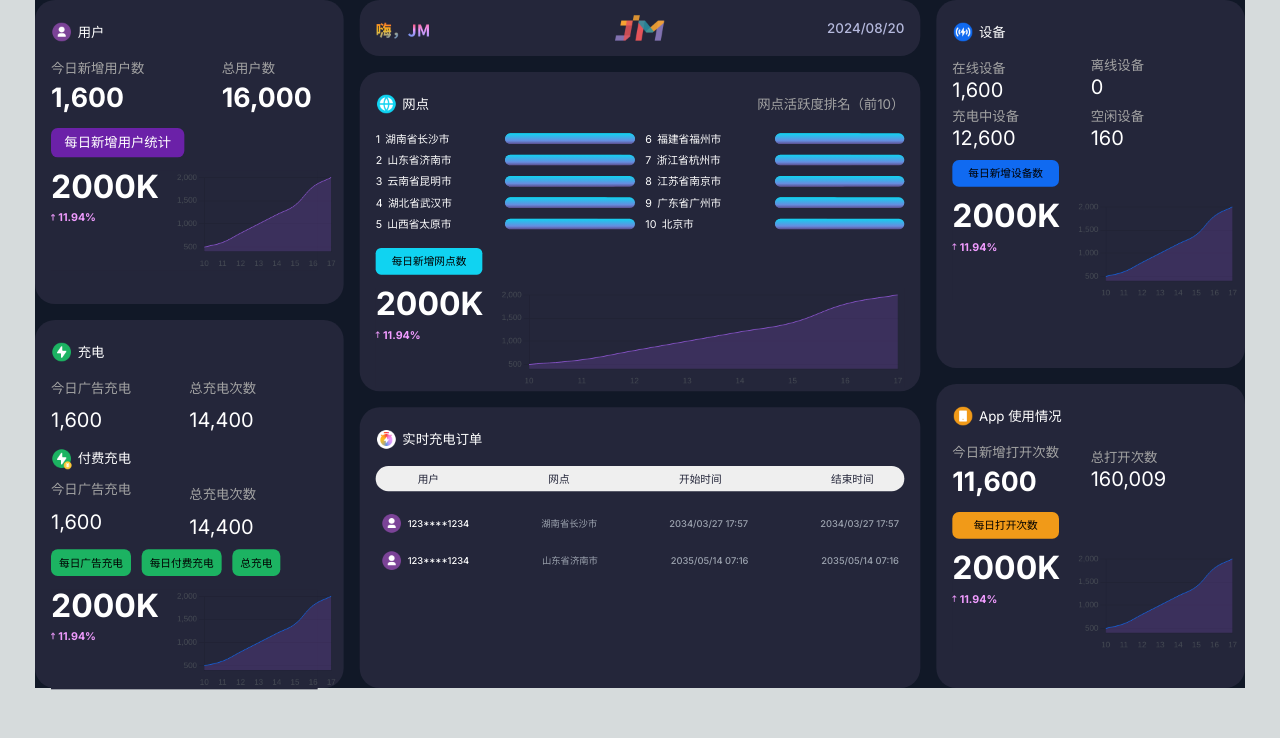
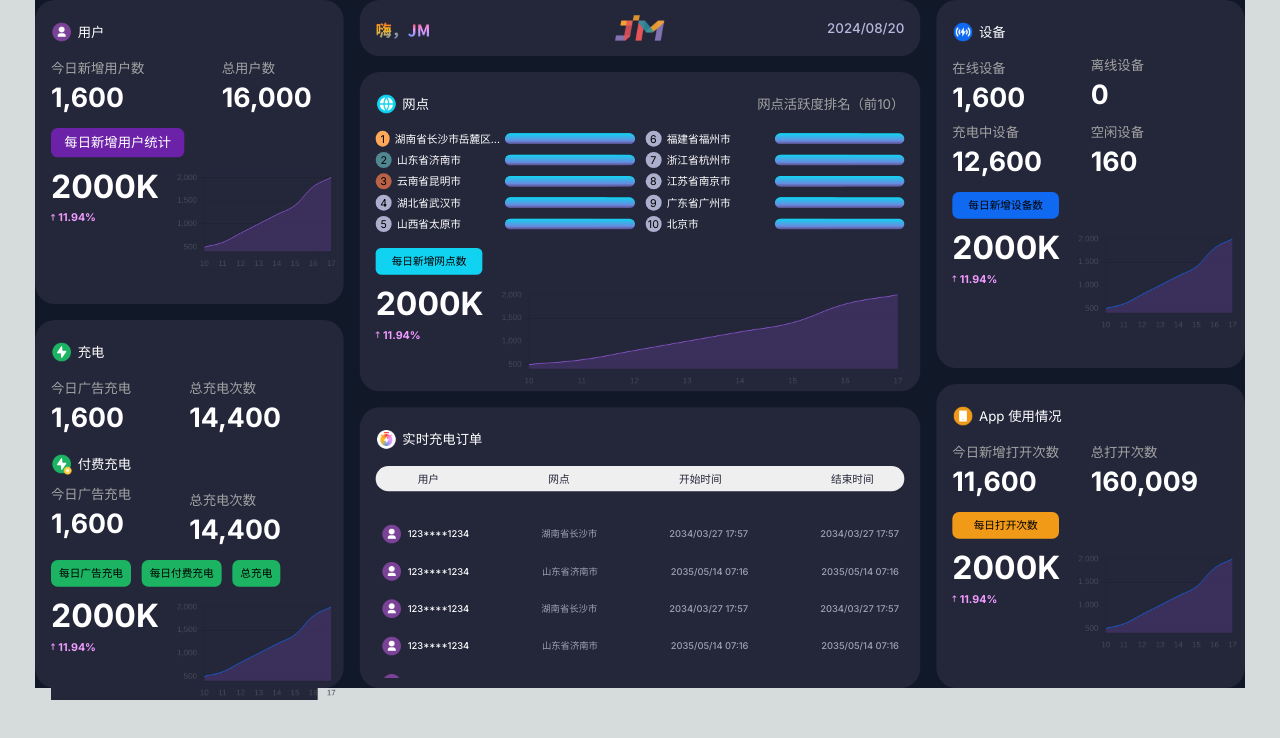
Before and after one commit to caslanbigeyes/hk-visual, a Next.js app: page / in a window 1280 px wide. Shown: the top 738 px of the page. Built offline with nearby package versions, Linux system fonts and the light colour scheme; no server answers.

Commit message:
add 接口联动

```diff
--- a/src/app/page.tsx
+++ b/src/app/page.tsx
@@ -87,14 +87,27 @@ const Home = () => {
     orders: [
       { user: '123****1234', userImage: '/user1.png', location: '湖南省长沙市', startTime: '2034/03/27 17:57', endTime: '2034/03/27 17:57' },
       { user: '123****1234', userImage: '/user2.png', location: '山东省济南市', startTime: '2035/05/14 07:16', endTime: '2035/05/14 07:16' },
-      // 更多订单数据...
+      { user: '123****1234', userImage: '/user1.png', location: '湖南省长沙市', startTime: '2034/03/27 17:57', endTime: '2034/03/27 17:57' },
+      { user: '123****1234', userImage: '/user2.png', location: '山东省济南市', startTime: '2035/05/14 07:16', endTime: '2035/05/14 07:16' },
+      { user: '123****1234', userImage: '/user1.png', location: '湖南省长沙市', startTime: '2034/03/27 17:57', endTime: '2034/03/27 17:57' },
+      { user: '123****1234', userImage: '/user2.png', location: '山东省济南市', startTime: '2035/05/14 07:16', endTime: '2035/05/14 07:16' },
+      { user: '123****1234', userImage: '/user1.png', location: '湖南省长沙市', startTime: '2034/03/27 17:57', endTime: '2034/03/27 17:57' },
+      { user: '123****1234', userImage: '/user2.png', location: '山东省济南市', startTime: '2035/05/14 07:16', endTime: '2035/05/14 07:16' },
+      { user: '123****1234', userImage: '/user1.png', location: '湖南省长沙市', startTime: '2034/03/27 17:57', endTime: '2034/03/27 17:57' },
+      { user: '123****1234', userImage: '/user2.png', location: '山东省济南市', startTime: '2035/05/14 07:16', endTime: '2035/05/14 07:16' },
+      { user: '123****1234', userImage: '/user1.png', location: '湖南省长沙市', startTime: '2034/03/27 17:57', endTime: '2034/03/27 17:57' },
+      { user: '123****1234', userImage: '/user2.png', location: '山东省济南市', startTime: '2035/05/14 07:16', endTime: '2035/05/14 07:16' },
+      { user: '123****1234', userImage: '/user1.png', location: '湖南省长沙市', startTime: '2034/03/27 17:57', endTime: '2034/03/27 17:57' },
+      { user: '123****1234', userImage: '/user2.png', location: '山东省济南市', startTime: '2035/05/14 07:16', endTime: '2035/05/14 07:16' },
+      { user: '123****1234', userImage: '/user1.png', location: '湖南省长沙市', startTime: '2034/03/27 17:57', endTime: '2034/03/27 17:57' },
+      { user: '123****1234', userImage: '/user2.png', location: '山东省济南市', startTime: '2035/05/14 07:16', endTime: '2035/05/14 07:16' },
     ],
     network: {
       title: '网点',
       dailyState: '1600',
       dailyStatChange: '18%',
       dailyData: [
-        { name: '湖南省长沙市', value: 1600 },
+        { name: '湖南省长沙市岳麓区清香县', value: 1600 },
         { name: '山东省济南市', value: 1500 },
         { name: '云南省昆明市', value: 1400 },
         { name: '湖北省武汉市', value: 1300 },
--- a/src/components/AppUsageCard.tsx
+++ b/src/components/AppUsageCard.tsx
@@ -73,9 +73,9 @@ const AppUsageCard = ({ title, todayCount, totalCount, dailyStat, dailyStatChang
             <CountUp start={0} end={Number(todayCount)} />
           </p>
         </div>
-        <div className="mt-2 w-1/2">
+        <div className="mt-4 w-1/2">
           <p className="font-normal text-xl text-[#A3A3A3]">总打开次数</p>
-          <p className="text-white text-3xl">
+          <p className="font-bold text-[40px] text-[#FFFFFF]  max-w-16">
             <CountUp start={0} end={Number(totalCount)} />
           </p>
         </div>
--- a/src/components/ChargingCard.tsx
+++ b/src/components/ChargingCard.tsx
@@ -71,7 +71,7 @@ const ChargingCard = ({ title, todayCount, totalCount, dailyStat, dailyStatChang
         <div className="w-1/2">
           <div className="mt-4">
             <p className="font-normal text-xl text-[#A3A3A3]">今日广告充电</p>
-            <p className="text-white text-3xl mt-4">
+            <p className="font-bold text-[40px] text-[#FFFFFF]  max-w-16">
               <CountUp start={0} end={Number(todayCount)} />
             </p>
           </div>
@@ -79,7 +79,7 @@ const ChargingCard = ({ title, todayCount, totalCount, dailyStat, dailyStatChang
 
         <div className="mt-4 w-1/2">
           <p className="font-normal text-xl text-[#A3A3A3]">总充电次数</p>
-          <p className="text-white text-3xl mt-4 ">
+          <p className="font-bold text-[40px] text-[#FFFFFF]  max-w-16">
             <CountUp start={0} end={Number(totalCount)} />
           </p>
         </div>
@@ -96,14 +96,14 @@ const ChargingCard = ({ title, todayCount, totalCount, dailyStat, dailyStatChang
       <div className='flex justify-center items-center'>
         <div className="w-1/2">
           <p className="font-normal text-xl text-[#A3A3A3]">今日广告充电</p>
-          <p className="text-white text-3xl mt-4 ">
+          <p className="font-bold text-[40px] text-[#FFFFFF]  max-w-16">
             <CountUp start={0} end={Number(todayCount)} />
           </p>
         </div>
 
         <div className="mt-4 w-1/2">
           <p className="font-normal text-xl text-[#A3A3A3]">总充电次数</p>
-          <p className="text-white text-3xl mt-4 ">
+          <p className="font-bold text-[40px] text-[#FFFFFF]  max-w-16">
             <CountUp start={0} end={Number(totalCount)} />
           </p>
         </div>
--- a/src/components/EquipmentCard.tsx
+++ b/src/components/EquipmentCard.tsx
@@ -68,13 +68,13 @@ const EquipmentCard = ({ title, onlineCount, offlineCount, chargingCount, idleCo
       <div className='flex justify-center items-center'>
         <div className="mt-4 w-1/2">
           <p className="font-normal text-xl text-[#A3A3A3]">在线设备</p>
-          <p className="text-white text-3xl">
+          <p className="font-bold text-[40px] text-[#FFFFFF]  max-w-16">
             <CountUp start={0} end={Number(onlineCount)} />
           </p>
         </div>
         <div className="mt-2 w-1/2">
           <p className="font-normal text-xl text-[#A3A3A3]">离线设备</p>
-          <p className="text-white text-3xl">
+          <p className="font-bold text-[40px] text-[#FFFFFF]  max-w-16">
             <CountUp start={0} end={Number(offlineCount)} />
           </p>
         </div>
@@ -83,13 +83,13 @@ const EquipmentCard = ({ title, onlineCount, offlineCount, chargingCount, idleCo
       <div className='flex justify-center items-center'>
         <div className="mt-2 w-1/2">
           <p className="font-normal text-xl text-[#A3A3A3]">充电中设备</p>
-          <p className="text-white text-3xl">
+          <p className="font-bold text-[40px] text-[#FFFFFF]  max-w-16">
             <CountUp start={0} end={Number(chargingCount)} />
           </p>
         </div>
         <div className="mt-2 w-1/2">
           <p className="font-normal text-xl text-[#A3A3A3]">空闲设备</p>
-          <p className="text-white text-3xl">
+          <p className="font-bold text-[40px] text-[#FFFFFF]  max-w-16">
             <CountUp start={0} end={Number(idleCount)} />
           </p>
         </div>
--- a/src/components/NetworkCard.tsx
+++ b/src/components/NetworkCard.tsx
@@ -72,6 +72,21 @@ const NetworkCard = ({ title, dailyData, dailyState, dailyStatChange, yesterdayD
     },
   };
 
+
+  const getBackgroundColor = (index) => {
+    switch (index) {
+      case 0:
+        return '#FFA857';
+      case 1:
+        return '#508790';
+      case 2:
+        return '#B96245';
+      default:
+        return '#ABAECC';
+    }
+  };
+
+
   return (
     <div ref={containerRef} className="p-6 bg-[#24263A] w-[841px] h-[479px] rounded-tl-[30px] rounded-br-[30px] rounded-tr-[30px] rounded-bl-[30px]">
       <div className="flex items-center">
@@ -89,11 +104,19 @@ const NetworkCard = ({ title, dailyData, dailyState, dailyStatChange, yesterdayD
           {dataTemp.slice(0, 5).map((loc, index) => (
             <div key={index} className="flex items-center justify-between mb-2">
               <div className="flex items-center w-1/2">
-                <span className="text-white mr-2">{index + 1}</span>
-                <span className="text-white">{loc.name}</span>
+                <div
+                  className="mr-2 w-[24px] h-[24px] flex justify-center items-center text-[#000] rounded-[50%]"
+                  style={{ backgroundColor: getBackgroundColor(index) }}
+                >
+                  {index + 1}
+                </div>
+                <span className="text-white  truncate">{loc.name}</span>
               </div>
               <div className="w-1/2 bg-[linear-gradient(360deg,#5C4F8E_0%,#668DE0_30%,#10D3F1_100%)] rounded-full h-4 overflow-hidden">
-                <div className="bg-[linear-gradient(360deg,#5C4F8E_0%,#668DE0_30%,#10D3F1_100%)] rounded-full h-4" style={{ width: `${(loc.value / 1600) * 100}%` }}></div>
+                <div
+                  className="bg-[linear-gradient(360deg,#5C4F8E_0%,#668DE0_30%,#10D3F1_100%)] rounded-full h-4"
+                  style={{ width: `${(loc.value / 1600) * 100}%` }}
+                ></div>
               </div>
             </div>
           ))}
@@ -102,11 +125,19 @@ const NetworkCard = ({ title, dailyData, dailyState, dailyStatChange, yesterdayD
           {dataTemp.slice(5, 10).map((loc, index) => (
             <div key={index + 5} className="flex items-center justify-between mb-2">
               <div className="flex items-center w-1/2">
-                <span className="text-white mr-2">{index + 6}</span>
-                <span className="text-white">{loc.name}</span>
+                <div
+                  className="mr-2 w-[24px] h-[24px] flex justify-center items-center text-[#000] rounded-[50%]"
+                  style={{ backgroundColor: getBackgroundColor(index + 5) }}
+                >
+                  {index + 6}
+                </div>
+                <span className="text-white  truncate">{loc.name}</span>
               </div>
               <div className="w-1/2 bg-[linear-gradient(360deg,#5C4F8E_0%,#668DE0_30%,#10D3F1_100%)] rounded-full h-4 overflow-hidden">
-                <div className="bg-[linear-gradient(360deg,#5C4F8E_0%,#668DE0_30%,#10D3F1_100%)] rounded-full h-4" style={{ width: `${(loc.value / 1600) * 100}%` }}></div>
+                <div
+                  className="bg-[linear-gradient(360deg,#5C4F8E_0%,#668DE0_30%,#10D3F1_100%)] rounded-full h-4"
+                  style={{ width: `${(loc.value / 1600) * 100}%` }}
+                ></div>
               </div>
             </div>
           ))}
```
